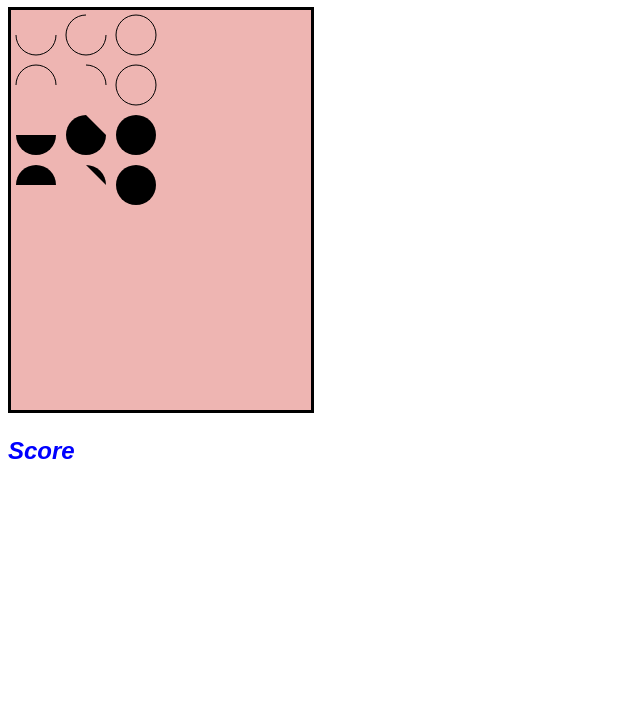
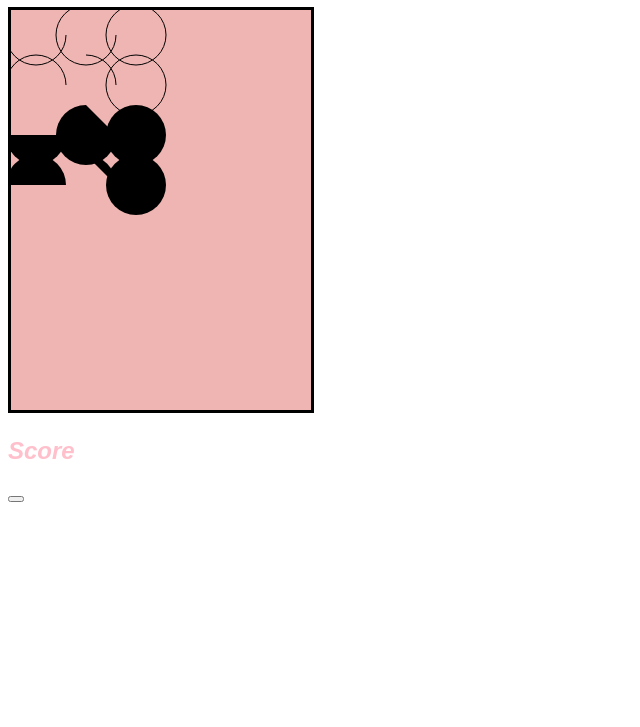
Before and after one commit to jfernandomora/canvas, a plain HTML site: page index.html in a window 1280 px wide. Shown: the part 73-800 px from the top of the page, without its empty margins (0-640 px from the left). Drawn offline with Linux system fonts and the light colour scheme.

Commit message:
Add button and changed title color

```diff
--- a/index.html
+++ b/index.html
@@ -9,6 +9,7 @@
     <h1 id = "title">Canvas Animation</h1>
     <canvas id='canvas1' width='300' height='400'>This browser does not support this element</canvas>
     <h2 id="score">Score</h2>
+    <button id="refresh"></button>
     <script src='script.js'></script>
 </body>
 </html>
--- a/script.js
+++ b/script.js
@@ -8,7 +8,7 @@ function draw() {
           ctx.beginPath();
           var x = 25 + j * 50; // x coordinate
           var y = 25 + i * 50; // y coordinate
-          var radius = 20; // Arc radius
+          var radius = 30; // Arc radius
           var startAngle = 0; // Starting point on circle
           var endAngle = Math.PI + (Math.PI * j) / 2; // End point on circle
           var counterclockwise = i % 2 !== 0; // clockwise or counterclockwise
--- a/style.css
+++ b/style.css
@@ -8,7 +8,7 @@ h2 {
 #title, #score{
     font-family: Arial, Helvetica, sans-serif;
     font-style: italic;
-    color: blue;
+    color: pink;
 
 
 }
```
